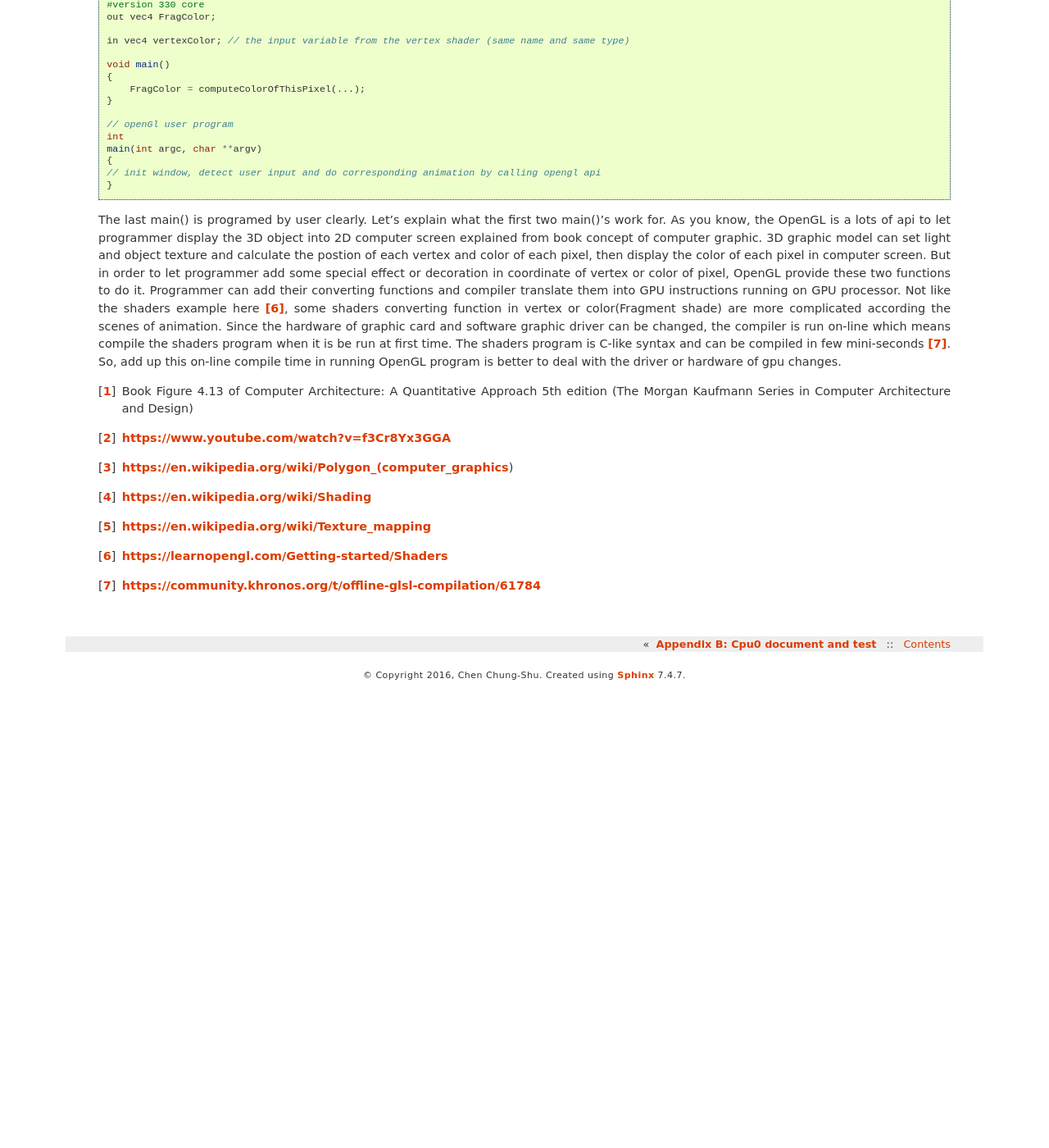
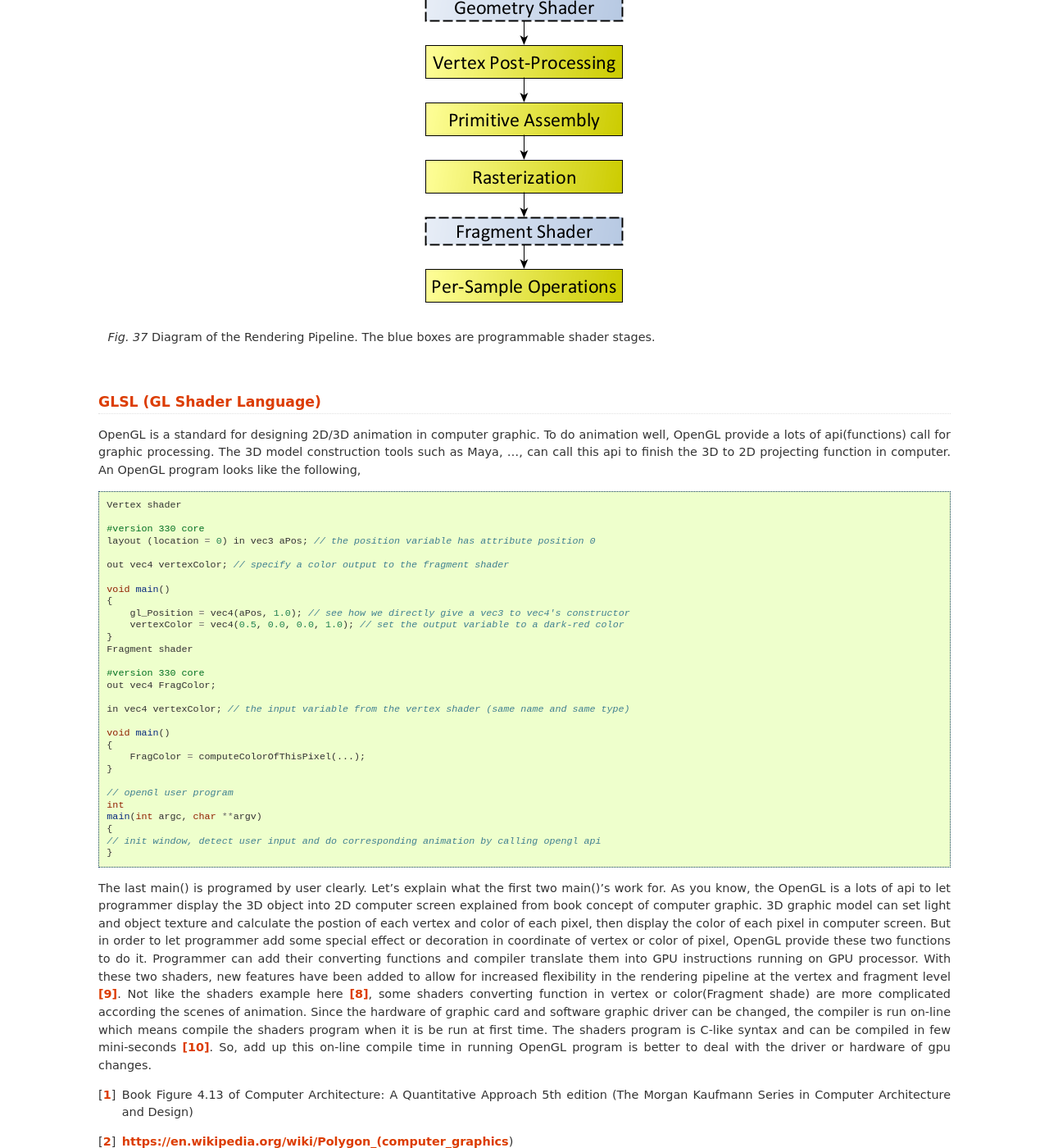
Before and after one commit to Jonathan2251/lbd, a Sphinx documentation site: the page built from source/gpu.rst, in a window 1280 px wide and 1400 px high, scrolled down 1503 px. Shown: the whole window at 82% size. Built offline with Sphinx 7.4.7, drawn with Linux system fonts in a browser that asks for light colours; pages that are not in the unit, such as notebooks, are missing from menus; before the commit the page ends 2344 px from its top, so only the background shows below that; some of the changed text lies outside the part shown.

Commit message:
gpu chapter

```diff
--- a/source/gpu.rst
+++ b/source/gpu.rst
@@ -36,6 +36,18 @@
 
 
 To get to know how animation for a 3D modeling, please look video here [#animation1]_.
+
+3D Rendering
+------------
+
+3D rendering is the 3D computer graphics process of converting 3D models into 2D
+images on a computer [#3drendering_wiki]_. The steps as the following Figure [#rendering]_.
+
+.. _rendering_pipeline1:
+.. figure:: ../Fig/gpu/rendering_pipeline.png
+  :align: center
+
+  Diagram of the Rendering Pipeline. The blue boxes are programmable shader stages.
 
 
 GLSL (GL Shader Language)
@@ -80,14 +92,18 @@
   // init window, detect user input and do corresponding animation by calling opengl api
   }
 
-The last main() is programed by user clearly. Let's explain what the first two main()'s
-work for. As you know, the OpenGL is a lots of api to let programmer display
-the 3D object into 2D computer screen explained from book concept of computer graphic.
+The last main() is programed by user clearly. Let's explain what the first two
+main()'s work for.
+As you know, the OpenGL is a lots of api to let programmer display the 3D object
+into 2D computer screen explained from book concept of computer graphic.
 3D graphic model can set light and object texture and calculate the postion of each vertex
 and color of each pixel, then display the color of each pixel in computer screen.
-But in order to let programmer add some special effect or decoration in coordinate of vertex or color
-of pixel, OpenGL provide these two functions to do it. Programmer can add their converting
-functions and compiler translate them into GPU instructions running on GPU processor.
+But in order to let programmer add some special effect or decoration in
+coordinate of vertex or color of pixel, OpenGL provide these two functions to
+do it. Programmer can add their converting functions and compiler translate them
+into GPU instructions running on GPU processor. With these two shaders, new
+features have been added to allow for increased flexibility in the rendering
+pipeline at the vertex and fragment level [#shaderswiki]_.
 Not like the shaders example here [#shadersex]_, some shaders converting function in vertex
 or color(Fragment shade) are more complicated according the scenes of animation.
 Since the hardware of graphic card and software graphic driver can be changed, the compiler
@@ -101,14 +117,24 @@
 .. [#Quantitative] Book Figure 4.13 of Computer Architecture: A Quantitative Approach 5th edition (The
        Morgan Kaufmann Series in Computer Architecture and Design)
 
-.. [#animation1] https://www.youtube.com/watch?v=f3Cr8Yx3GGA
 
 .. [#polygon] https://en.wikipedia.org/wiki/Polygon_(computer_graphics)
+
 
 .. [#shading] https://en.wikipedia.org/wiki/Shading
 
 .. [#texturemapping] https://en.wikipedia.org/wiki/Texture_mapping
 
+.. [#animation1] https://www.youtube.com/watch?v=f3Cr8Yx3GGA
+
+
+.. [#3drendering_wiki] https://en.wikipedia.org/wiki/3D_rendering
+
+.. [#rendering] https://www.khronos.org/opengl/wiki/Rendering_Pipeline_Overview
+
+
 .. [#shadersex] https://learnopengl.com/Getting-started/Shaders
 
+.. [#shaderswiki] https://en.m.wikipedia.org/wiki/OpenGL_Shading_Language
+
 .. [#onlinecompile] https://community.khronos.org/t/offline-glsl-compilation/61784
```
Also changed, not shown: Fig/gpu/rendering_pipeline.png (added).
